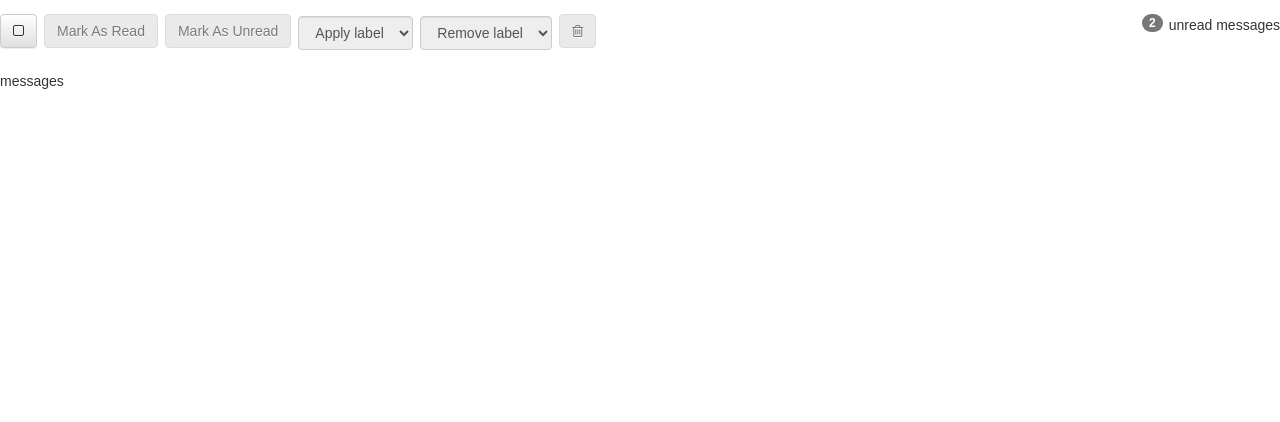
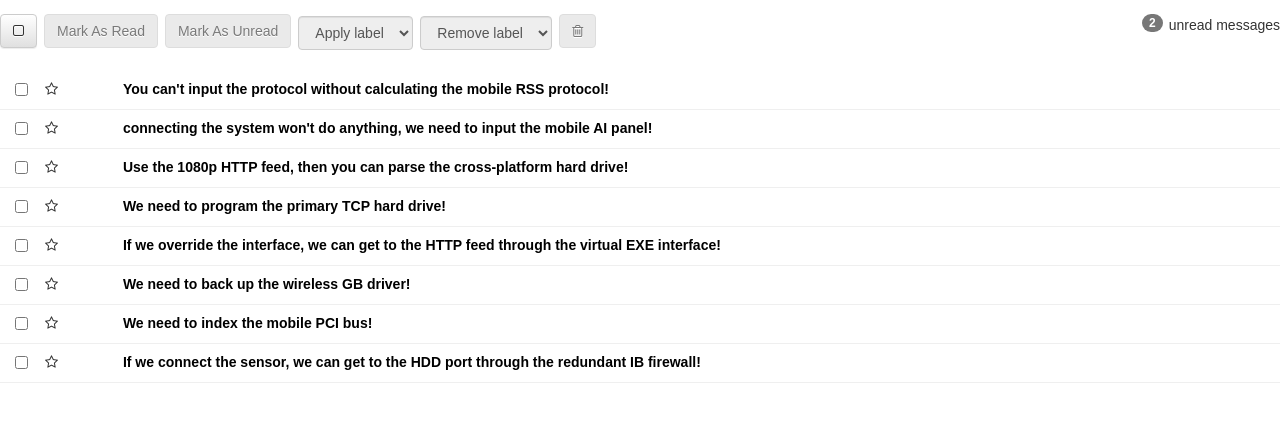
Before and after one commit to annestarley/react-inbox, a React (Create React App) app: page / in a window 1280 px wide. Shown: the top 422 px of the page. Built offline with nearby package versions, Linux system fonts and the light colour scheme.

Commit message:
messages are appearing in inbox

```diff
--- a/src/components/Message.js
+++ b/src/components/Message.js
@@ -1,9 +1,25 @@
 import React from 'react'
 
-const Message= () => {
+const Message= (props) => {
   return (
     <div>
-      message
+      <div class="row message unread">
+        <div class="col-xs-1">
+          <div class="row">
+            <div class="col-xs-2">
+              <input type="checkbox" />
+            </div>
+            <div class="col-xs-2">
+              <i class="star fa fa-star-o"></i>
+            </div>
+          </div>
+        </div>
+        <div class="col-xs-11">
+          <a href="#">
+            {props.message.subject}
+          </a>
+        </div>
+      </div>
     </div>
   )
 }
--- a/src/components/MessageList.js
+++ b/src/components/MessageList.js
@@ -1,9 +1,76 @@
 import React from 'react'
+import Message from './Message'
+
+let messageData = [
+  {
+    "id": 1,
+    "subject": "You can't input the protocol without calculating the mobile RSS protocol!",
+    "read": false,
+    "starred": true,
+    "labels": ["dev", "personal"]
+  },
+  {
+    "id": 2,
+    "subject": "connecting the system won't do anything, we need to input the mobile AI panel!",
+    "read": false,
+    "starred": false,
+    "selected": true,
+    "labels": []
+  },
+  {
+    "id": 3,
+    "subject": "Use the 1080p HTTP feed, then you can parse the cross-platform hard drive!",
+    "read": false,
+    "starred": true,
+    "labels": ["dev"]
+  },
+  {
+    "id": 4,
+    "subject": "We need to program the primary TCP hard drive!",
+    "read": true,
+    "starred": false,
+    "selected": true,
+    "labels": []
+  },
+  {
+    "id": 5,
+    "subject": "If we override the interface, we can get to the HTTP feed through the virtual EXE interface!",
+    "read": false,
+    "starred": false,
+    "labels": ["personal"]
+  },
+  {
+    "id": 6,
+    "subject": "We need to back up the wireless GB driver!",
+    "read": true,
+    "starred": true,
+    "labels": []
+  },
+  {
+    "id": 7,
+    "subject": "We need to index the mobile PCI bus!",
+    "read": true,
+    "starred": false,
+    "labels": ["dev", "personal"]
+  },
+  {
+    "id": 8,
+    "subject": "If we connect the sensor, we can get to the HDD port through the redundant IB firewall!",
+    "read": true,
+    "starred": true,
+    "labels": []
+  }
+]
+
 
 const MessageList = () => {
   return (
     <div>
-      messages
+      {
+        messageData.map((message,i) => {
+          return <Message key={i} message={message}/>
+        })
+      }
     </div>
   )
 }
```
Also changed, not shown: src/components/messageData.js (renamed from src/messageData.js).
